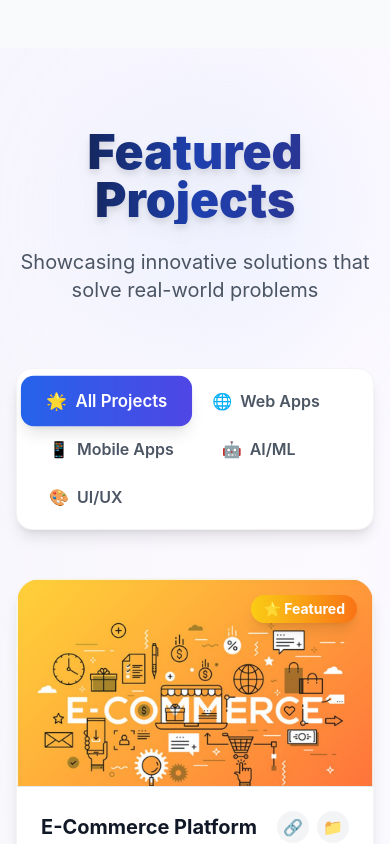
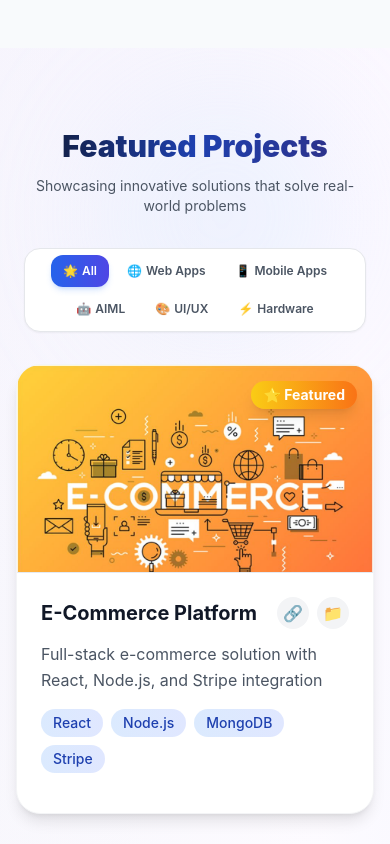
Before and after one commit to Rgopi143/CEOPORTFOLIO, a React (Vite) app: page / in a window 390 px wide. Shown: the part 2460-3304 px from the top of the page. Built offline with nearby package versions, Linux system fonts and the light colour scheme.

Commit message:
feat(projects): rename category filter buttons to All, Web Apps, Mobile Apps, AIML, UI/UX, Hardware

```diff
--- a/src/components/Projects.tsx
+++ b/src/components/Projects.tsx
@@ -4,11 +4,12 @@ const Projects = () => {
   const [activeFilter, setActiveFilter] = useState('all');
 
   const filters = [
-    { id: 'all', label: 'All Projects', icon: '🌟' },
+    { id: 'all', label: 'All', icon: '🌟' },
     { id: 'web', label: 'Web Apps', icon: '🌐' },
     { id: 'mobile', label: 'Mobile Apps', icon: '📱' },
-    { id: 'ai', label: 'AI/ML', icon: '🤖' },
-    { id: 'design', label: 'UI/UX', icon: '🎨' }
+    { id: 'aiml', label: 'AIML', icon: '🤖' },
+    { id: 'uiux', label: 'UI/UX', icon: '🎨' },
+    { id: 'hardware', label: 'Hardware', icon: '⚡' }
   ];
 
   const projects = [
@@ -26,7 +27,7 @@ const Projects = () => {
     {
       id: 'ai-chat',
       title: 'AI Chat Assistant',
-      category: 'ai',
+      category: 'aiml',
       description: 'Intelligent chatbot powered by OpenAI GPT-4 with real-time conversation',
       image: '/ai-chat.png',
       technologies: ['Python', 'OpenAI', 'React', 'FastAPI'],
@@ -59,7 +60,7 @@ const Projects = () => {
     {
       id: 'design-system',
       title: 'Design System',
-      category: 'design',
+      category: 'uiux',
       description: 'Comprehensive design system with reusable components and guidelines',
       image: '/design-system.png',
       technologies: ['Figma', 'Storybook', 'React', 'TypeScript'],
@@ -77,6 +78,17 @@ const Projects = () => {
       liveUrl: '#',
       githubUrl: '#',
       featured: true,
+    },
+    {
+      id: 'iot-smart-system',
+      title: 'Smart IoT Controller',
+      category: 'hardware',
+      description: 'Embedded IoT monitoring system with microcontrollers, sensor telemetry, and automation',
+      image: '/analytics-dashboard.png',
+      technologies: ['ESP32', 'Arduino', 'C++', 'MQTT', 'Raspberry Pi'],
+      liveUrl: '#',
+      githubUrl: '#',
+      featured: false,
     }
   ];
 
@@ -91,30 +103,30 @@ const Projects = () => {
       <div className="absolute bottom-10 left-10 w-64 h-64 bg-purple-200/20 rounded-full blur-3xl"></div>
       <div className="container mx-auto px-4 relative z-10">
         {/* Header */}
-        <div className="text-center mb-16">
-          <h2 className="text-5xl md:text-6xl font-black mb-6 bg-gradient-to-r from-slate-900 via-blue-800 to-indigo-900 bg-clip-text text-transparent drop-shadow-lg">
+        <div className="text-center mb-8 sm:mb-14">
+          <h2 className="text-3xl sm:text-4xl md:text-5xl lg:text-6xl font-black mb-3 sm:mb-6 bg-gradient-to-r from-slate-900 via-blue-800 to-indigo-900 bg-clip-text text-transparent">
             Featured Projects
           </h2>
-          <p className="text-xl text-gray-600 max-w-3xl mx-auto">
+          <p className="text-sm sm:text-base md:text-xl text-gray-600 max-w-3xl mx-auto px-2">
             Showcasing innovative solutions that solve real-world problems
           </p>
         </div>
 
         {/* Filter Navigation */}
-        <div className="flex justify-center mb-12">
-          <div className="bg-white rounded-2xl p-2 shadow-lg border border-gray-100">
+        <div className="flex justify-center mb-8 sm:mb-12 px-2">
+          <div className="bg-white rounded-2xl p-1.5 sm:p-2 shadow-sm border border-gray-200 flex flex-wrap justify-center gap-1.5 sm:gap-2 max-w-full">
             {filters.map((filter) => (
               <button
                 key={filter.id}
                 onClick={() => setActiveFilter(filter.id)}
-                                 className={`px-6 py-3 rounded-xl font-semibold transition-all duration-300 ${
-                   activeFilter === filter.id
-                     ? 'bg-gradient-to-r from-blue-600 to-indigo-600 text-white shadow-lg transform scale-105'
-                     : 'text-gray-600 hover:text-gray-900 hover:bg-gray-50'
-                 }`}
+                className={`px-3 py-2 sm:px-5 sm:py-2.5 rounded-xl font-semibold text-xs sm:text-sm md:text-base transition-all duration-300 flex items-center space-x-1 sm:space-x-1.5 whitespace-nowrap ${
+                  activeFilter === filter.id
+                    ? 'bg-gradient-to-r from-blue-600 to-indigo-600 text-white shadow-md shadow-blue-500/20 scale-102 sm:scale-105'
+                    : 'text-gray-600 hover:text-gray-900 hover:bg-gray-100'
+                }`}
               >
-                <span className="mr-2">{filter.icon}</span>
-                {filter.label}
+                <span>{filter.icon}</span>
+                <span>{filter.label}</span>
               </button>
             ))}
           </div>
```
